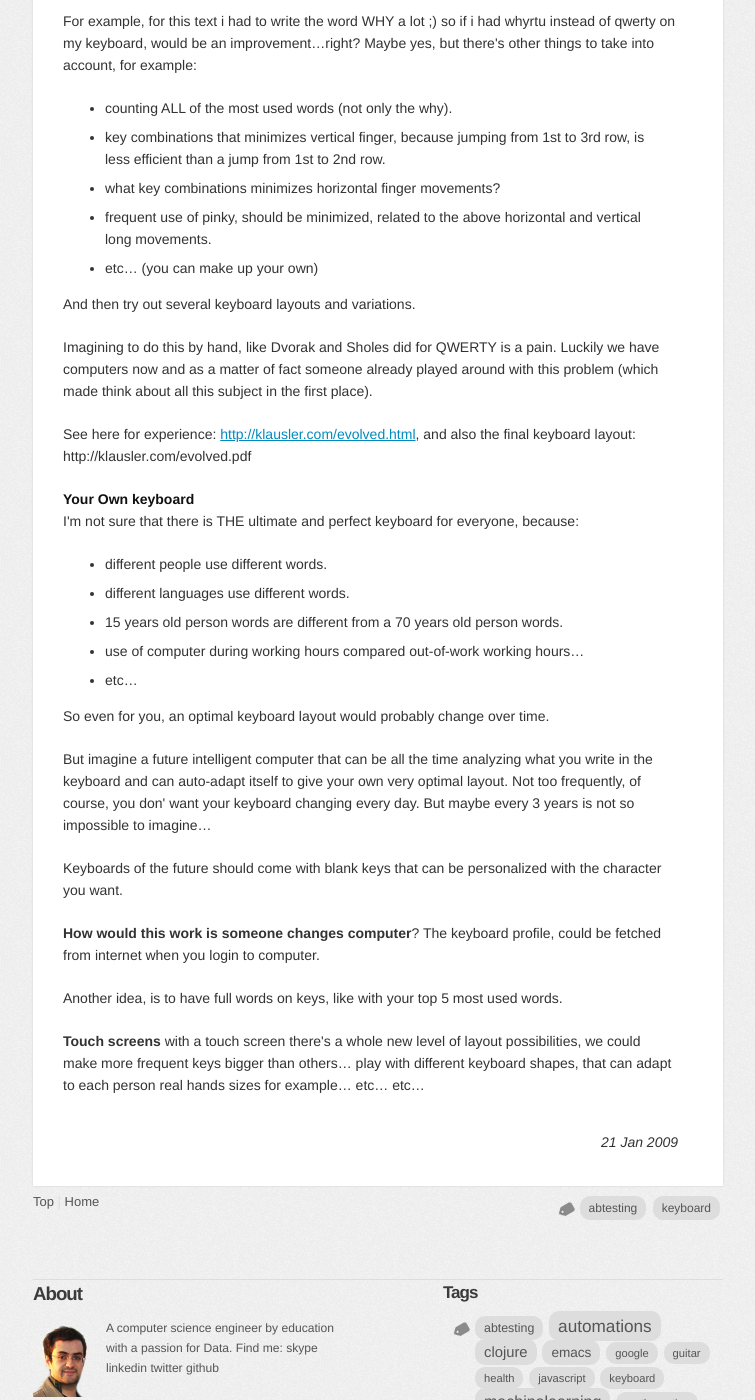
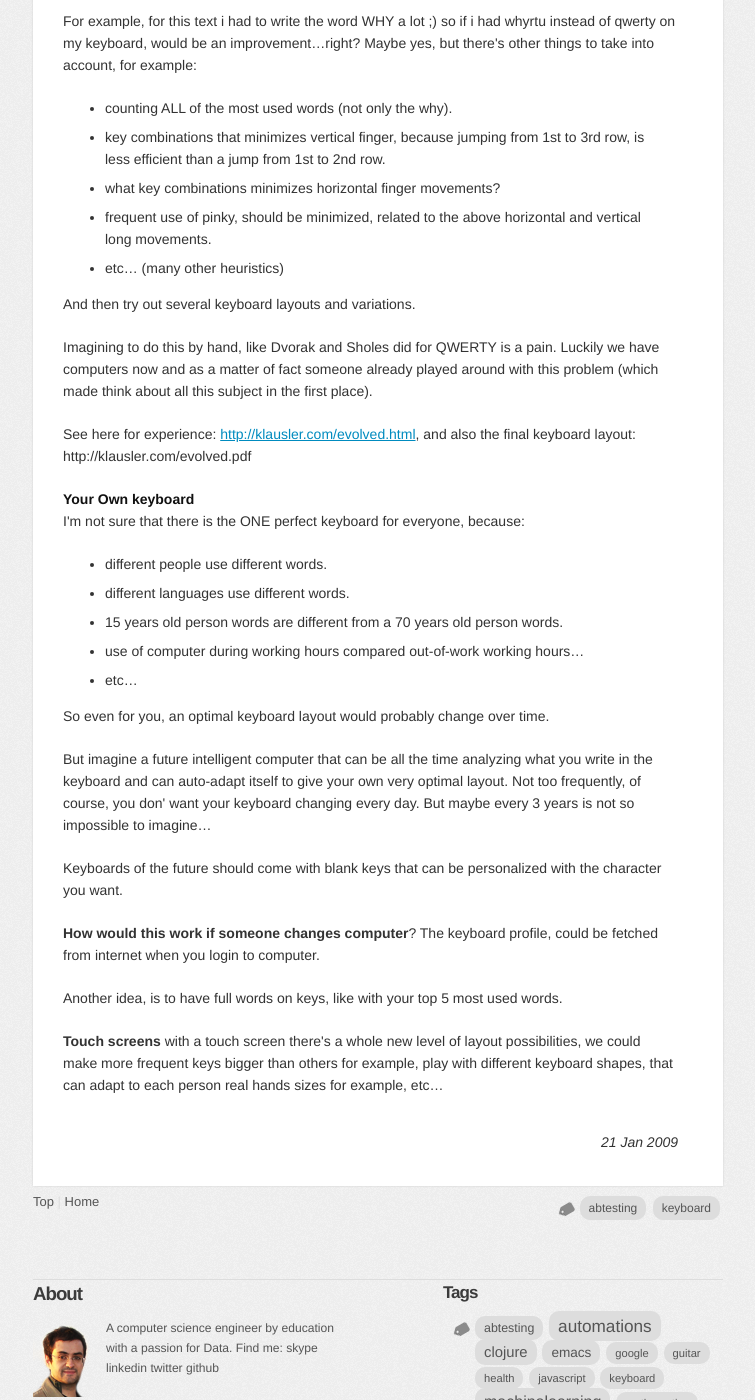
Before and after one commit to al3xandr3/al3xandr3.github.io, a Jekyll site: the page built from _posts/2009-01-21-keyboard-qwerty-layout.html, in a window 1280 px wide and 1400 px high, scrolled down 1068 px. Shown: the whole window, without its empty margins (262-1017 px from the left). Built offline with Jekyll 4.4.1, drawn with Linux system fonts in a browser that asks for light colours; comment, search, counter and statistics services are not loaded; some of the changed text lies outside the part shown.

Commit message:
2 posts littel typo's

```diff
--- a/_org/posts/2011-02-09-30-is-the-new-20.org
+++ b/_org/posts/2011-02-09-30-is-the-new-20.org
@@ -1,7 +1,7 @@
 #+TITLE: 30 is the new 20, right?
 #+HTML: <category> </category>
 
-I wish... as i just turned 30.
+I wish...
 
 Opened the computer(and phone) today morning and was welcomed with many great wishes and kind words from Family and Friends.
 
--- a/_posts/2009-01-21-keyboard-qwerty-layout.html
+++ b/_posts/2009-01-21-keyboard-qwerty-layout.html
@@ -19,7 +19,7 @@ The most common keyboard layout in use today is called QWERTY, it takes its name
 <img src="http://al3xandr3.github.com/img/keyb.png" alt="http://al3xandr3.github.com/img/keyb.png" />
 </p>
 
-<div class="outline-2" id="outline-container-1">
+<div id="outline-container-1" class="outline-2">
 <h2 id="sec-1">Why QWERTY? </h2>
 <div class="outline-text-2" id="text-1">
 
@@ -40,13 +40,13 @@ A second popular layout is called Dvorak, designed in the 1930's and it tries to
 "&hellip;the introduction of the electric typewriter in the 1930s made typist fatigue more of a problem, leading to increased interest in the Dvorak layout&hellip;"
 </p>
 <p>
-But even the Dvorak layout is already some years old, so is the <b>typist fatigue</b> the same as now? Do we write, for example, the same things as in 1930's?
+But even the Dvorak layout is already some years old, so is the <b>typist fatigue</b> the same as now? Do we write, for example, the same words as in 1930's? I think not&hellip;
 </p>
 </div>
 
 </div>
 
-<div class="outline-2" id="outline-container-2">
+<div id="outline-container-2" class="outline-2">
 <h2 id="sec-2">Is there a better layout? </h2>
 <div class="outline-text-2" id="text-2">
 
@@ -65,12 +65,11 @@ For example, for this text i had to write the word WHY a lot ;) so if i had whyr
 </li>
 <li>frequent use of pinky, should be minimized, related to the above horizontal and vertical long movements.
 </li>
-<li>etc&hellip; (you can make up your own)
+<li>etc&hellip; (many other heuristics)
 </li>
 </ul>
 
-<p>
-And then try out several keyboard layouts and variations.
+<p>And then try out several keyboard layouts and variations.
 </p>
 <p>
 Imagining to do this by hand, like Dvorak and Sholes did for QWERTY is a pain. Luckily we have computers now and as a matter of fact someone already played around with this problem (which made think about all this subject in the first place).
@@ -83,13 +82,13 @@ See here for experience: <a href="http://klausler.com/evolved.html">http://klaus
 
 </div>
 
-<div class="outline-2" id="outline-container-3">
+<div id="outline-container-3" class="outline-2">
 <h2 id="sec-3">Your Own keyboard </h2>
 <div class="outline-text-2" id="text-3">
 
 
 <p>
-I'm not sure that there is THE ultimate and perfect keyboard for everyone, because:
+I'm not sure that there is the ONE perfect keyboard for everyone, because:
 </p><ul>
 <li>different people use different words.
 </li>
@@ -103,8 +102,7 @@ I'm not sure that there is THE ultimate and perfect keyboard for everyone, becau
 </li>
 </ul>
 
-<p>
-So even for you, an optimal keyboard layout would probably change over time.
+<p>So even for you, an optimal keyboard layout would probably change over time.
 </p>
 <p>
 But imagine a future intelligent computer that can be all the time analyzing what you write in the keyboard and can auto-adapt itself to give your own very optimal layout. Not too frequently, of course, you don' want your keyboard changing every day. But maybe every 3 years is not so impossible to imagine&hellip;
@@ -113,16 +111,13 @@ But imagine a future intelligent computer that can be all the time analyzing wha
 Keyboards of the future should come with blank keys that can be personalized with the character you want.
 </p>
 <p>
-<b>How would this work is someone changes computer</b>? The keyboard profile, could be fetched from internet when you login to computer.
+<b>How would this work if someone changes computer</b>? The keyboard profile, could be fetched from internet when you login to computer.
 </p>
 <p>
 Another idea, is to have full words on keys, like with your top 5 most used words.
 </p>
 <p>
-<b>Touch screens</b> with a touch screen there's a whole new level of layout possibilities, we could make more frequent keys bigger than others&hellip; play with different keyboard shapes, that can adapt to each person real hands sizes for example&hellip; etc&hellip; etc&hellip;
+<b>Touch screens</b> with a touch screen there's a whole new level of layout possibilities, we could make more frequent keys bigger than others for example, play with different keyboard shapes, that can adapt to each person real hands sizes for example, etc&hellip;
 </p>
 </div>
 </div>
-<div id="postamble">
-
-</div>
```
Also changed, not shown: _org/posts/2009-01-21-keyboard-qwerty-layout.org (+5 -5 lines), _posts/2011-02-09-30-is-the-new-20.html (+6 -9 lines).
